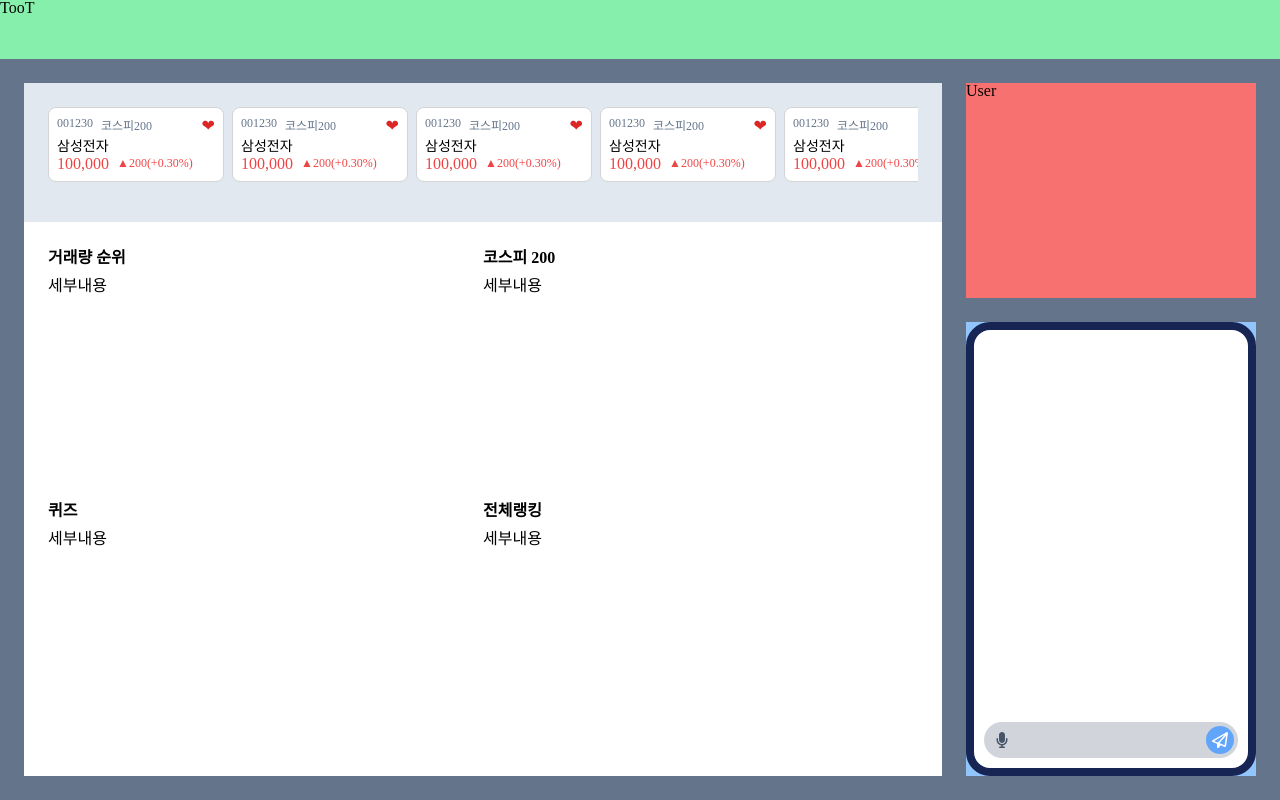
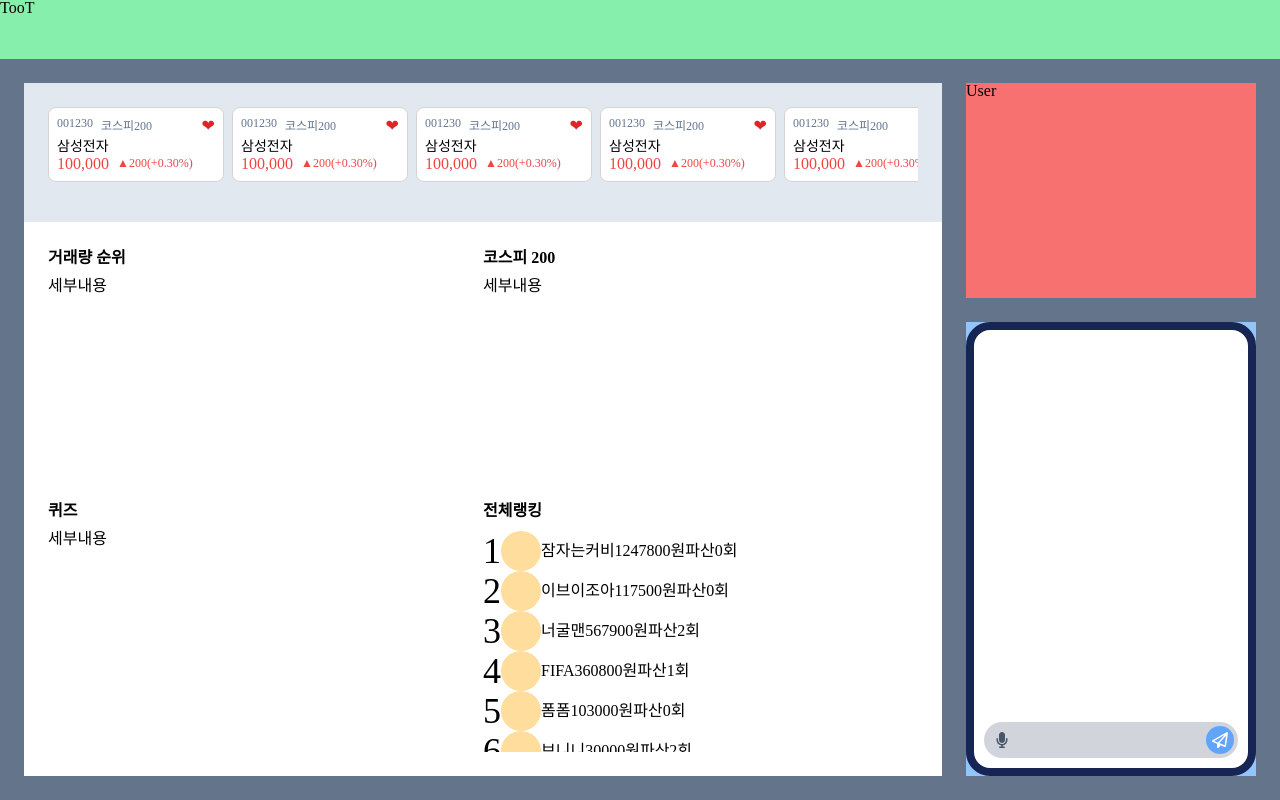
Before and after one commit to real-final/TooT, a React (Create React App) app in the folder frontend/: page / in a window 1280 px wide. Built offline with nearby package versions, Linux system fonts and the light colour scheme.

Commit message:
feat: 랭킹 기능 추가 중간 세이브

```diff
--- a/frontend/src/components/main/Home.tsx
+++ b/frontend/src/components/main/Home.tsx
@@ -1,6 +1,7 @@
 import { ReactNode } from "react";
 import StockCard from "../../common/card/StockCard";
 import CardCarousel from "../../common/carousel/CardCarousel";
+import MiniRanking from "../ranking/mini/miniRanking";
 
 const Home = () => {
   let items = Array(10).fill(<StockCard />);
@@ -32,7 +33,9 @@ const Home = () => {
         </Container>
         <Container>
           <Title>전체랭킹</Title>
-          <Content>세부내용</Content>
+          <Content className="min-h-0">
+            <MiniRanking />
+          </Content>
         </Container>
       </div>
     </div>
--- /dev/null
+++ b/frontend/src/components/ranking/Ranking.tsx
@@ -0,0 +1,2 @@
+const Ranking = () => {};
+export default Ranking;
--- /dev/null
+++ b/frontend/src/components/ranking/RankingItem.tsx
@@ -0,0 +1,5 @@
+const RankingItem = () => {
+
+};
+
+export default RankingItem;
--- /dev/null
+++ b/frontend/src/components/ranking/mini/miniRanking.tsx
@@ -0,0 +1,14 @@
+import testData from "../rankingTestData";
+import MiniRankingItem from "./miniRankingItem";
+
+const MiniRanking = () => {
+  return(
+    <div className="w-full h-full flex flex-col no-scrollbar overflow-y-auto">
+      {testData.map((data, index) => (
+        <MiniRankingItem user={data} index={index} key={index} />
+      ))}
+    </div>
+  );
+};
+
+export default MiniRanking;
--- /dev/null
+++ b/frontend/src/components/ranking/mini/miniRankingItem.tsx
@@ -0,0 +1,18 @@
+const MiniRankingItem = ({user, index}:{user: {
+  profile: string,
+  nickname: string,
+  profit: number,
+  gameover: number
+}, index: number}) => {
+  return (
+    <div className="flex items-center">
+      <div className="text-[36px]">{index + 1}</div>
+      <div className="w-[40px] h-[40px] rounded-full bg-point">{user.profile}</div>
+      <div className="text-[16px]">{user.nickname}</div>
+      <div className="text-[16px]">{user.profit}원</div>
+      <div className="text-[16px]">파산{user.gameover}회</div>
+    </div>
+  );
+};
+
+export default MiniRankingItem;
--- /dev/null
+++ b/frontend/src/components/ranking/rankingTestData.ts
@@ -0,0 +1,64 @@
+const testData = [
+  {
+    profile: "",
+    nickname: "잠자는커비",
+    profit: 1247800,
+    gameover: 0,
+  },
+  {
+    profile: "",
+    nickname: "이브이조아",
+    profit: 117500,
+    gameover: 0,
+  },
+  {
+    profile: "",
+    nickname: "너굴맨",
+    profit: 567900,
+    gameover: 2,
+  },
+  {
+    profile: "",
+    nickname: "FIFA",
+    profit: 360800,
+    gameover: 1,
+  },
+  {
+    profile: "",
+    nickname: "폼폼",
+    profit: 103000,
+    gameover: 0,
+  },
+  {
+    profile: "",
+    nickname: "브니니",
+    profit: 30000,
+    gameover: 2,
+  },
+  {
+    profile: "",
+    nickname: "레니니",
+    profit: -36000,
+    gameover: 0,
+  },
+  {
+    profile: "",
+    nickname: "샐리니",
+    profit: -130200,
+    gameover: 0,
+  },
+  {
+    profile: "",
+    nickname: "죠르디",
+    profit: -253400,
+    gameover: 1,
+  },
+  {
+    profile: "",
+    nickname: "흰둥이",
+    profit: -460320,
+    gameover: 3,
+  },
+];
+
+export default testData;
--- a/frontend/src/index.css
+++ b/frontend/src/index.css
@@ -53,10 +53,6 @@ body {
   max-height: 100vh;
 }
 
-body, html {
-  overflow: hidden;
-}
-
 .no-scrollbar::-webkit-scrollbar {
     display: none;
 }
```
Also changed, not shown: frontend/package.json (+2 -5 lines), 1 other file (tests, documents, lock files or other folders).
